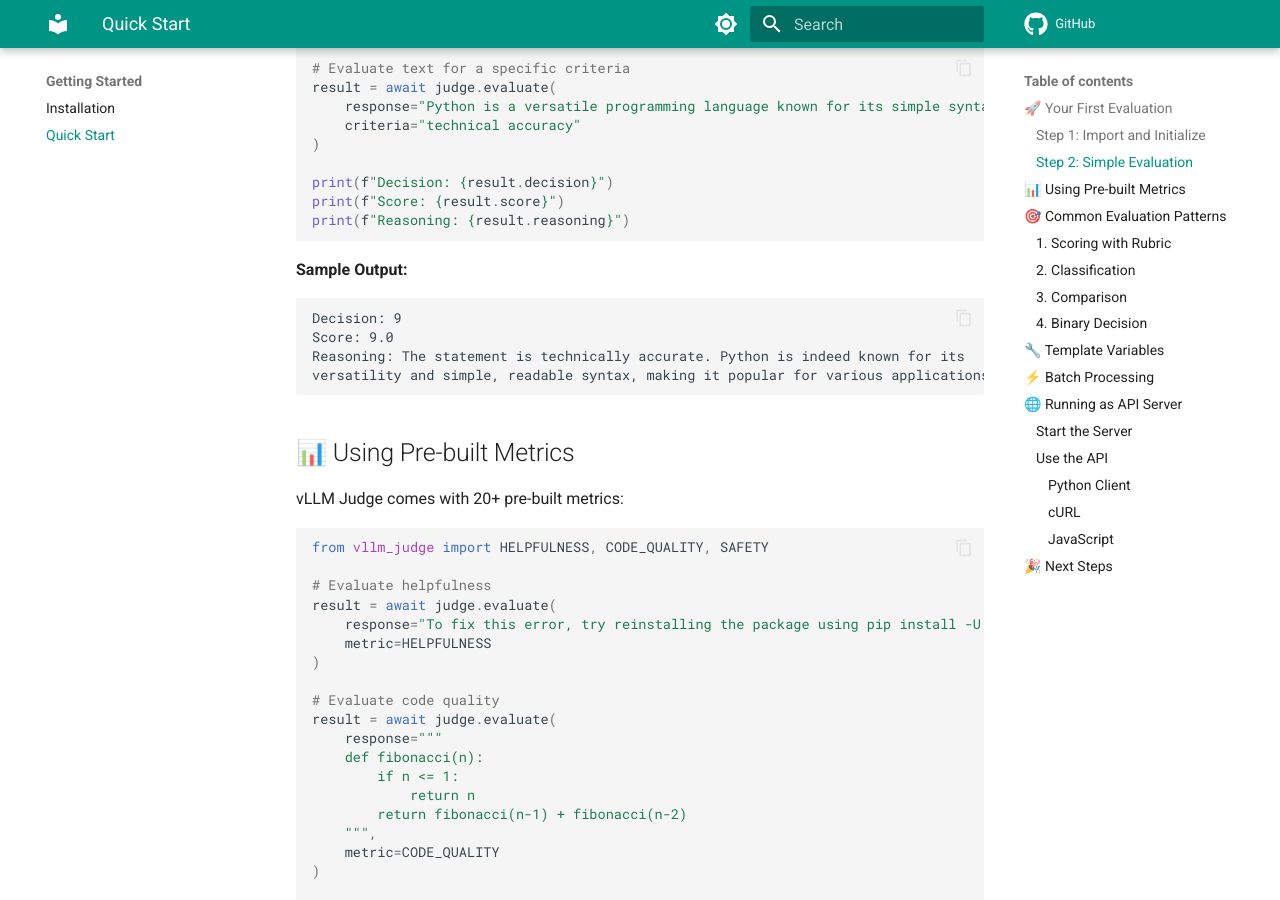
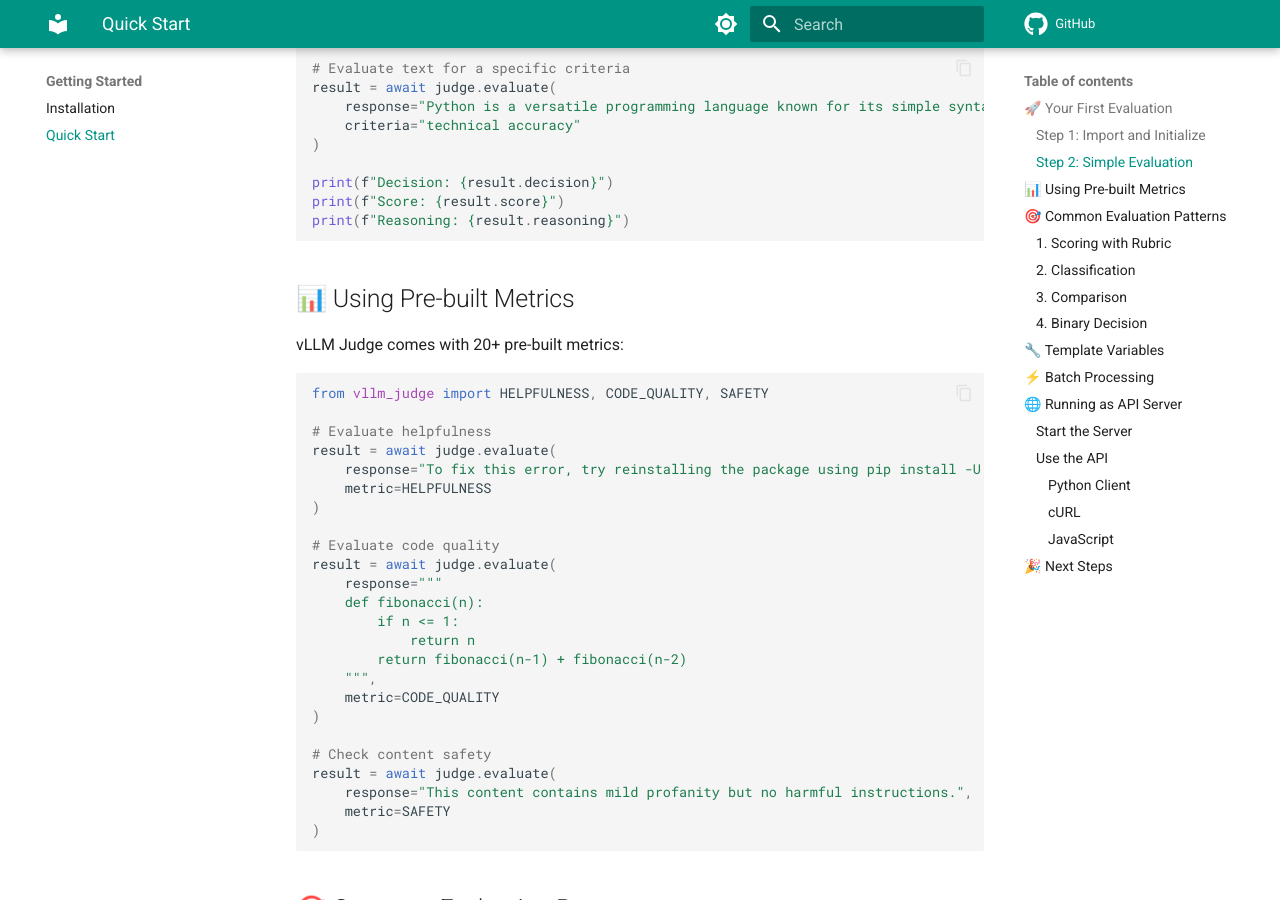
Before and after one commit to trustyai-explainability/vllm_judge, an MkDocs documentation site: the page built from docs/getting-started/quickstart.md, in a window 1280 px wide and 900 px high, scrolled down 517 px. Built offline with MkDocs 1.6.1 and Material for MkDocs 9.7.7, drawn with Linux system fonts in a browser that asks for light colours; comment, search, counter and statistics services are not loaded.

Commit message:
minor docs update

````diff
--- a/docs/getting-started/quickstart.md
+++ b/docs/getting-started/quickstart.md
@@ -26,14 +26,6 @@ result = await judge.evaluate(
 print(f"Decision: {result.decision}")
 print(f"Score: {result.score}")
 print(f"Reasoning: {result.reasoning}")
-```
-
-**Sample Output:**
-```
-Decision: 9
-Score: 9.0
-Reasoning: The statement is technically accurate. Python is indeed known for its
-versatility and simple, readable syntax, making it popular for various applications.
 ```
 
 ## 📊 Using Pre-built Metrics
````
Also changed, not shown: docs/index.md (+3 -3 lines).
